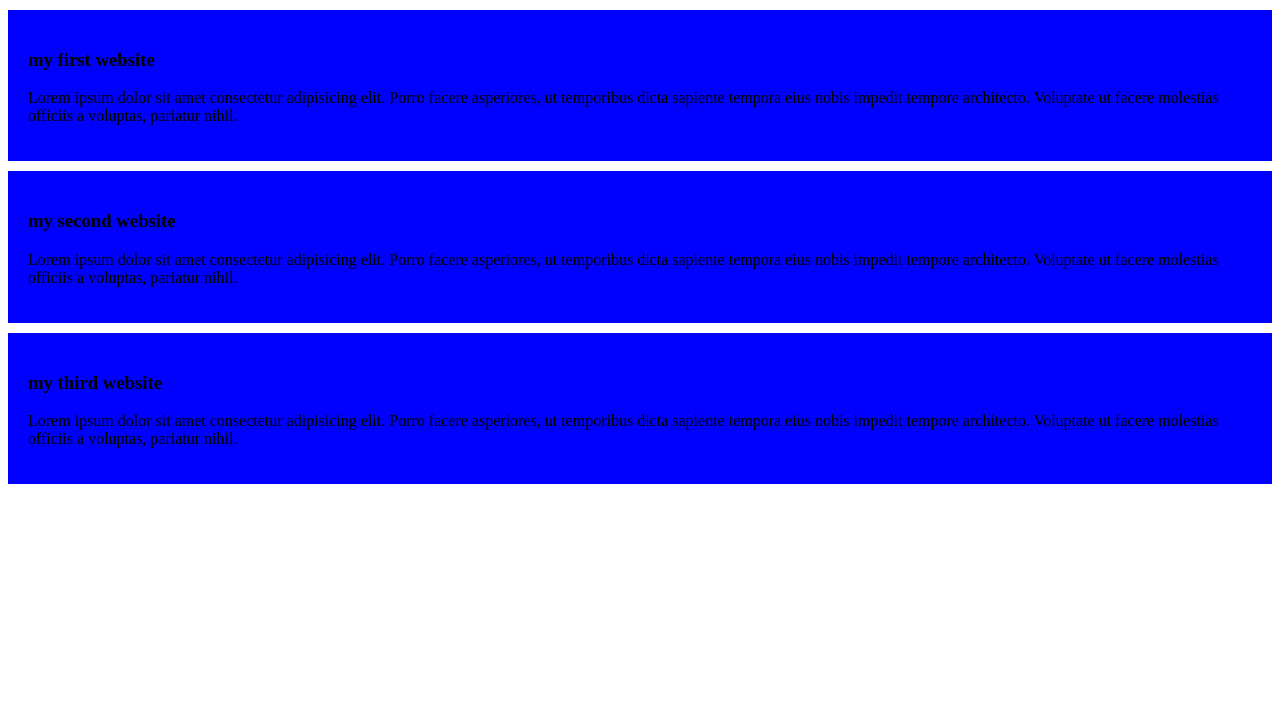
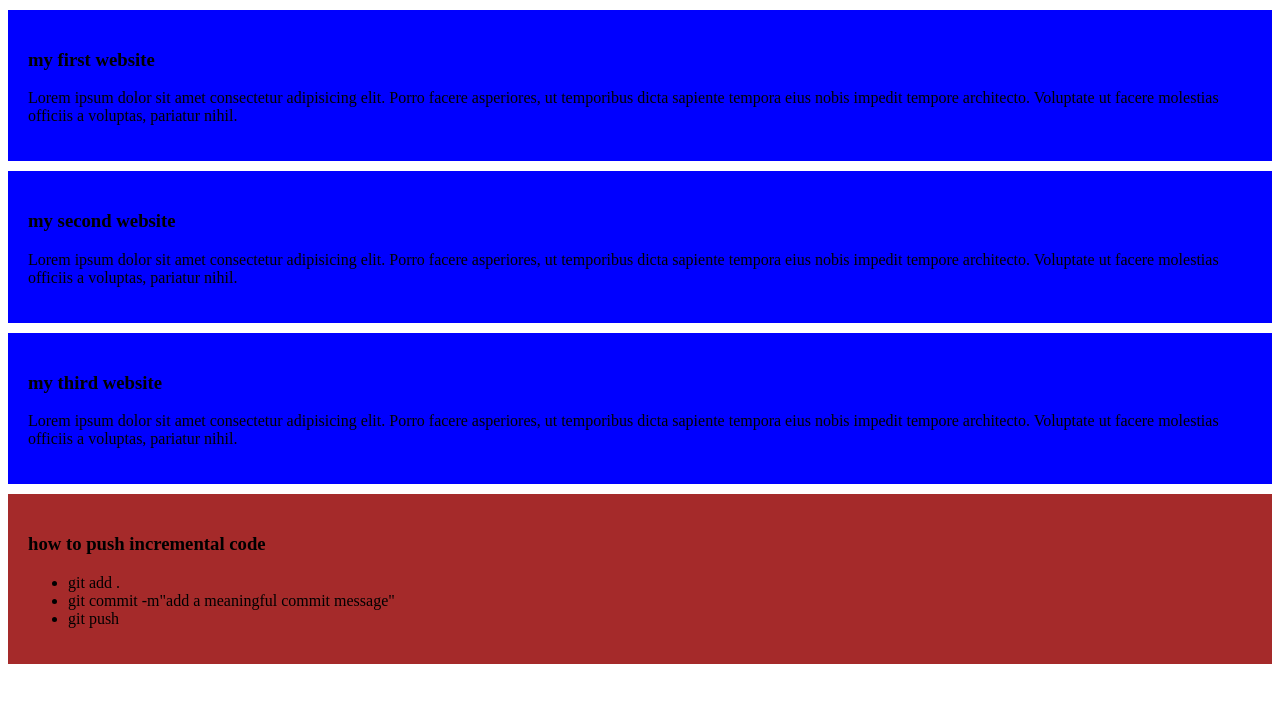
Before and after one commit to mdforhad171120022/my-simple-website, a plain HTML site: page index.html in a window 1280 px wide. Drawn offline with Linux system fonts and the light colour scheme.

Commit message:
addes a list to push code

```diff
--- a/block.css
+++ b/block.css
@@ -3,3 +3,6 @@ div{
 padding:20px;
 margin-top: 10px;
 }
+.p{
+    background-color: brown;
+}
--- a/index.html
+++ b/index.html
@@ -19,5 +19,13 @@
     <h3>my third website</h3>
     <p>Lorem ipsum dolor sit amet consectetur adipisicing elit. Porro facere asperiores, ut temporibus dicta sapiente tempora eius nobis impedit tempore architecto. Voluptate ut facere molestias officiis a voluptas, pariatur nihil.</p>
   </div>
+  <div class="p">
+    <h3>how to push incremental code  </h3>
+<ul>
+ <li>git add .</li>
+  <li>git commit -m"add a meaningful commit  message"</li>
+<li>git push</li>
+</ul>
+</div>
 </body>
 </html>
```
